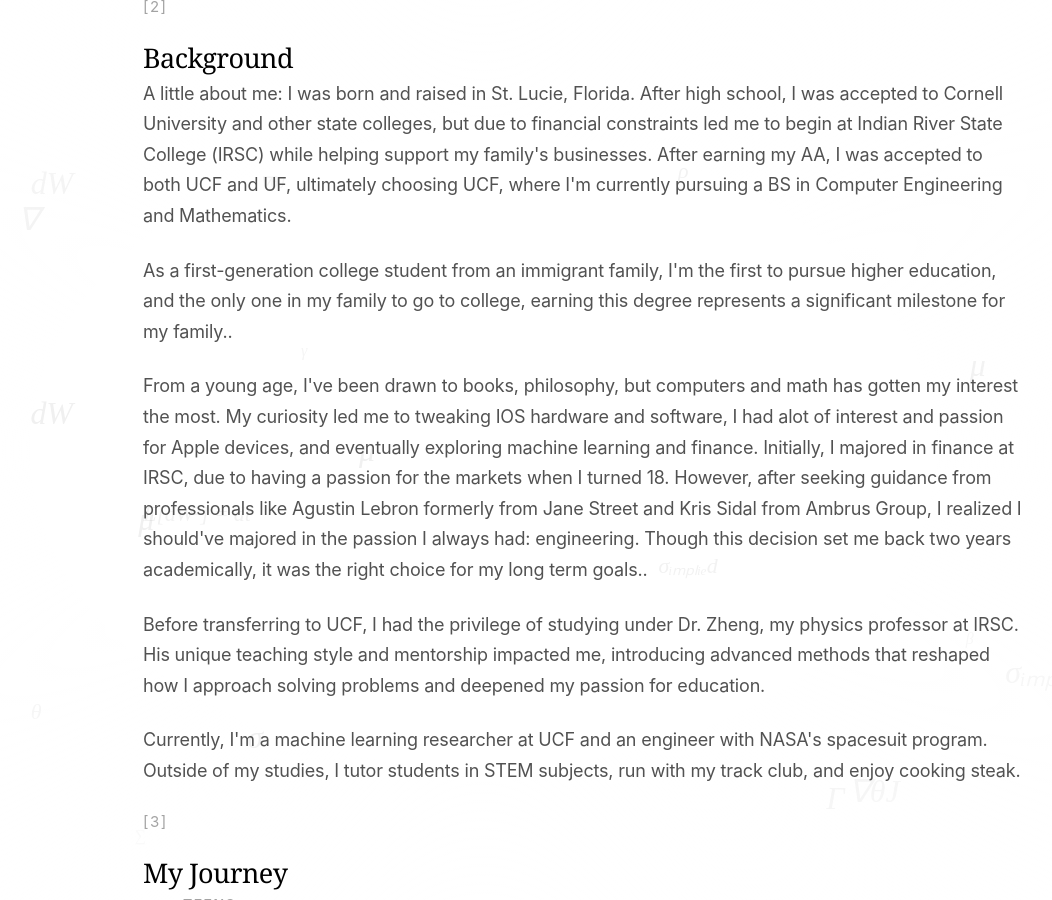
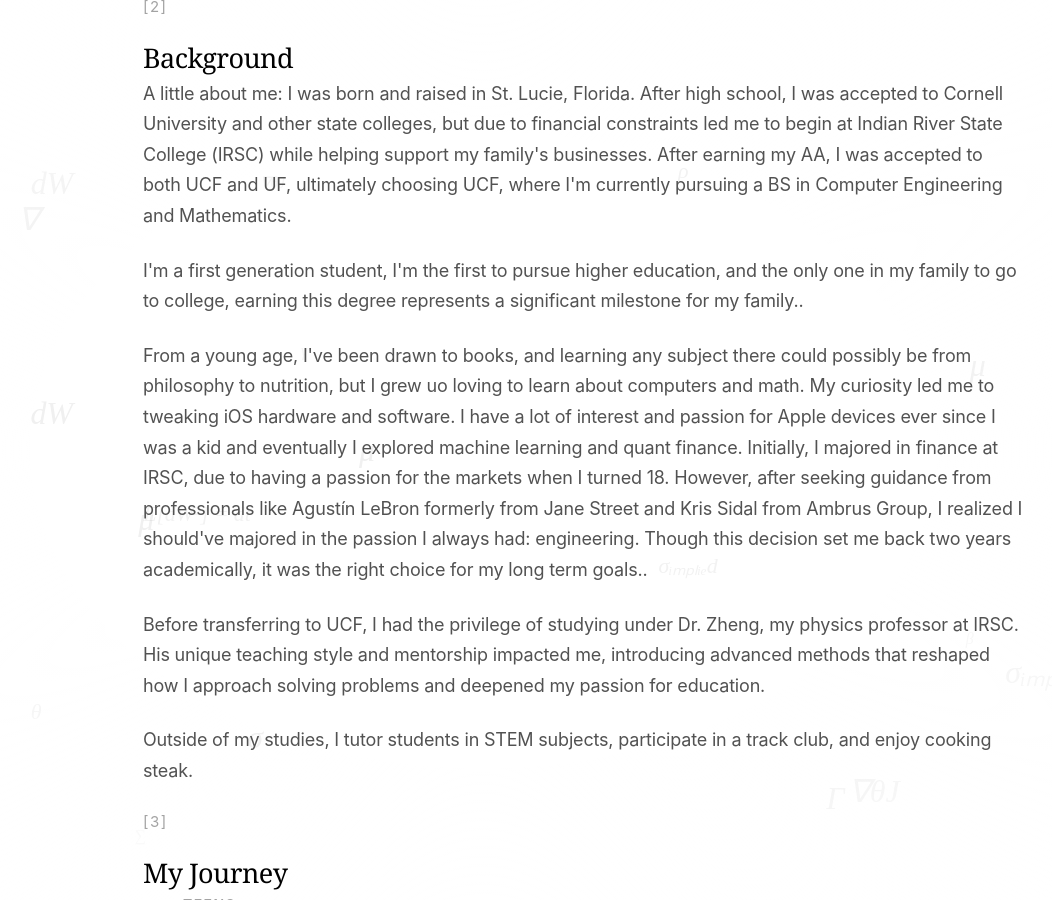
Before and after one commit to brianrojrc/brianrojrc.github.io, a Jekyll site: the page built from about.md, in a window 1280 px wide and 900 px high, scrolled down 1142 px. Shown: the whole window, without its empty margins (157-1209 px from the left). Built offline with Jekyll 4.4.1, drawn with Linux system fonts in a browser that asks for light colours; some web fonts are replaced.

Commit message:
Update about.md

```diff
--- a/about.md
+++ b/about.md
@@ -15,13 +15,13 @@
     <p>A little about me: I was born and raised in St. Lucie, Florida. After high school, I was accepted to Cornell University and other state colleges, but due to financial constraints led me to begin at Indian River State College (IRSC) while helping support my family's businesses. After earning my AA, I was accepted to both UCF and UF, ultimately choosing UCF, where I'm currently pursuing a BS in Computer Engineering and Mathematics.
 
 
-    <p>As a first-generation college student from an immigrant family, I'm the first to pursue higher education, and the only one in my family to go to college, earning this degree represents a significant milestone for my family..</p>
+    <p>I'm a first generation student, I'm the first to pursue higher education, and the only one in my family to go to college, earning this degree represents a significant milestone for my family..</p>
 
-    <p>From a young age, I've been drawn to books, philosophy, but computers and math has gotten my interest the most. My curiosity led me to tweaking IOS hardware and software, I had alot of interest and passion for Apple devices, and eventually exploring machine learning and finance. Initially, I majored in finance at IRSC, due to having a passion for the markets when I turned 18. However, after seeking guidance from professionals like Agustin Lebron formerly from Jane Street and Kris Sidal from Ambrus Group, I realized I should've majored in the passion I always had: engineering. Though this decision set me back two years academically, it was the right choice for my long term goals..</p>
+    <p>From a young age, I've been drawn to books, and learning any subject there could possibly be from philosophy to nutrition, but I grew uo loving to learn about computers and math. My curiosity led me to tweaking iOS hardware and software. I have a lot of interest and passion for Apple devices ever since I was a kid and eventually I explored machine learning and quant finance. Initially, I majored in finance at IRSC, due to having a passion for the markets when I turned 18. However, after seeking guidance from professionals like Agustín LeBron formerly from Jane Street and Kris Sidal from Ambrus Group, I realized I should've majored in the passion I always had: engineering. Though this decision set me back two years academically, it was the right choice for my long term goals..</p>
 
     <p>Before transferring to UCF, I had the privilege of studying under Dr. Zheng, my physics professor at IRSC. His unique teaching style and mentorship impacted me, introducing advanced methods that reshaped how I approach solving problems and deepened my passion for education.</p>
 
-    <p>Currently, I'm a machine learning researcher at UCF and an engineer with NASA's spacesuit program. Outside of my studies, I tutor students in STEM subjects, run with my track club, and enjoy cooking steak.</p>
+    <p>Outside of my studies, I tutor students in STEM subjects, participate in a track club, and enjoy cooking steak.</p>
 
 
 
```
